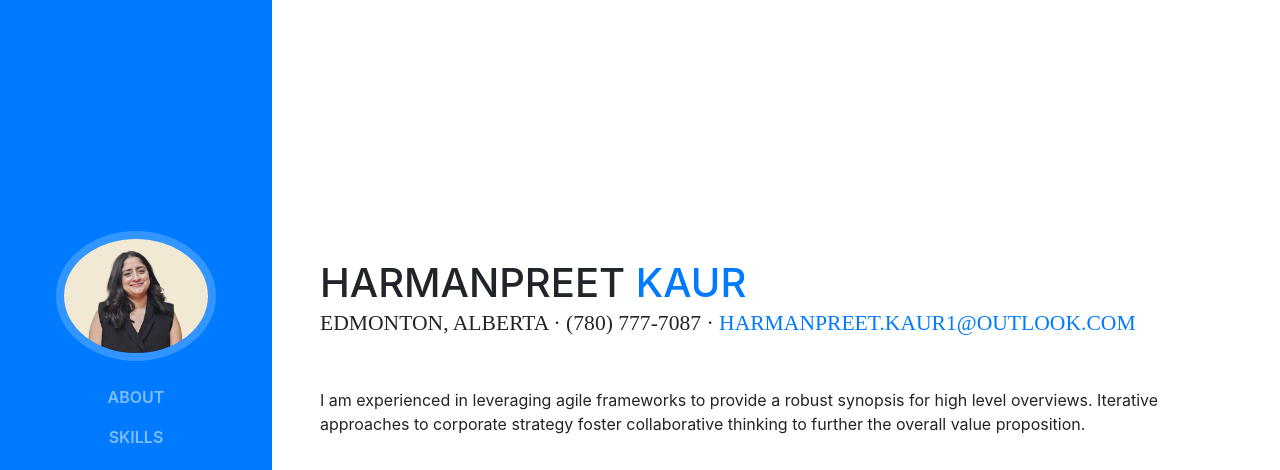
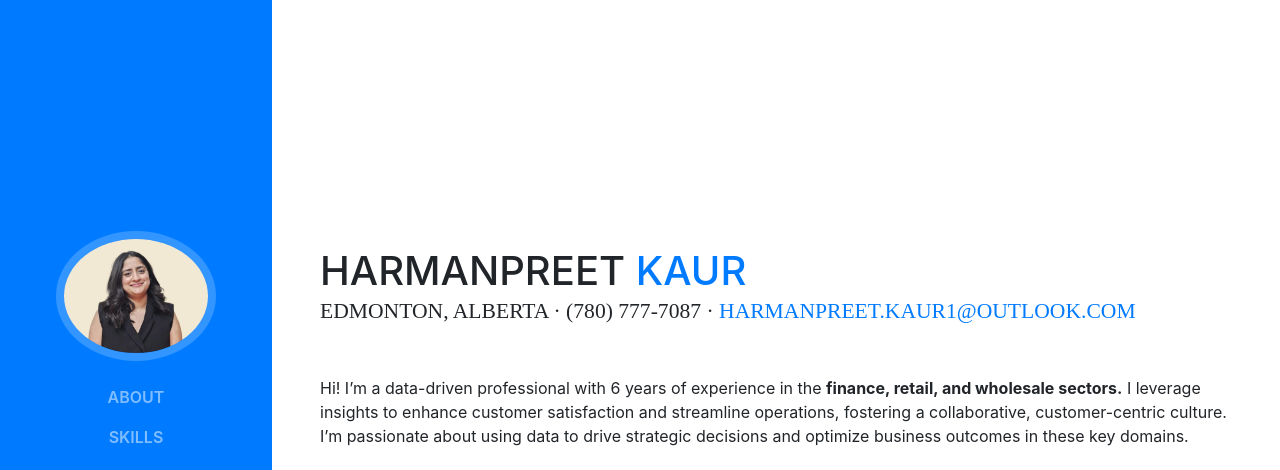
Before and after one commit to hrmn-preet/portfolio, a website with bundled scripts: page index.html in a window 1280 px wide. Shown: the top 470 px of the page. Built offline with nearby package versions, Linux system fonts and the light colour scheme; a web font is replaced by a local one.

Commit message:
Update index.html

```diff
--- a/index.html
+++ b/index.html
@@ -68,7 +68,7 @@
           <div class="subheading mb-5">Edmonton, Alberta · (780) 777-7087 ·
             <a href="mailto:name@email.com">harmanpreet.kaur1@outlook.com</a>
           </div>
-          <p class="mb-5">I am experienced in leveraging agile frameworks to provide a robust synopsis for high level overviews. Iterative approaches to corporate strategy foster collaborative thinking to further the overall value proposition.</p>
+          <p class="mb-5">Hi! I’m a data-driven professional with 6 years of experience in the <b>finance, retail, and wholesale sectors.</b> I leverage insights to enhance customer satisfaction and streamline operations, fostering a collaborative, customer-centric culture. I’m passionate about using data to drive strategic decisions and optimize business outcomes in these key domains.</p>
           <ul class="list-inline list-social-icons mb-0">
             <li class="list-inline-item">
               <a href="#">
```
